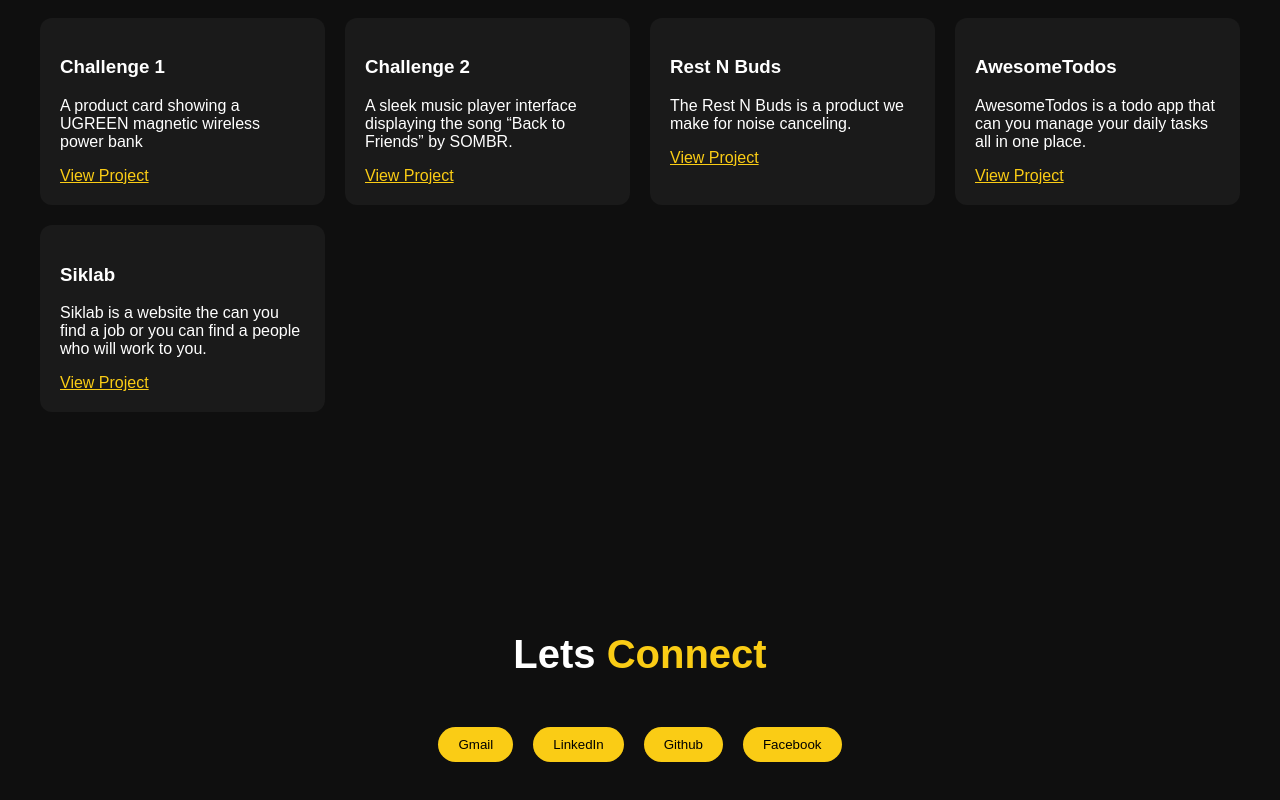
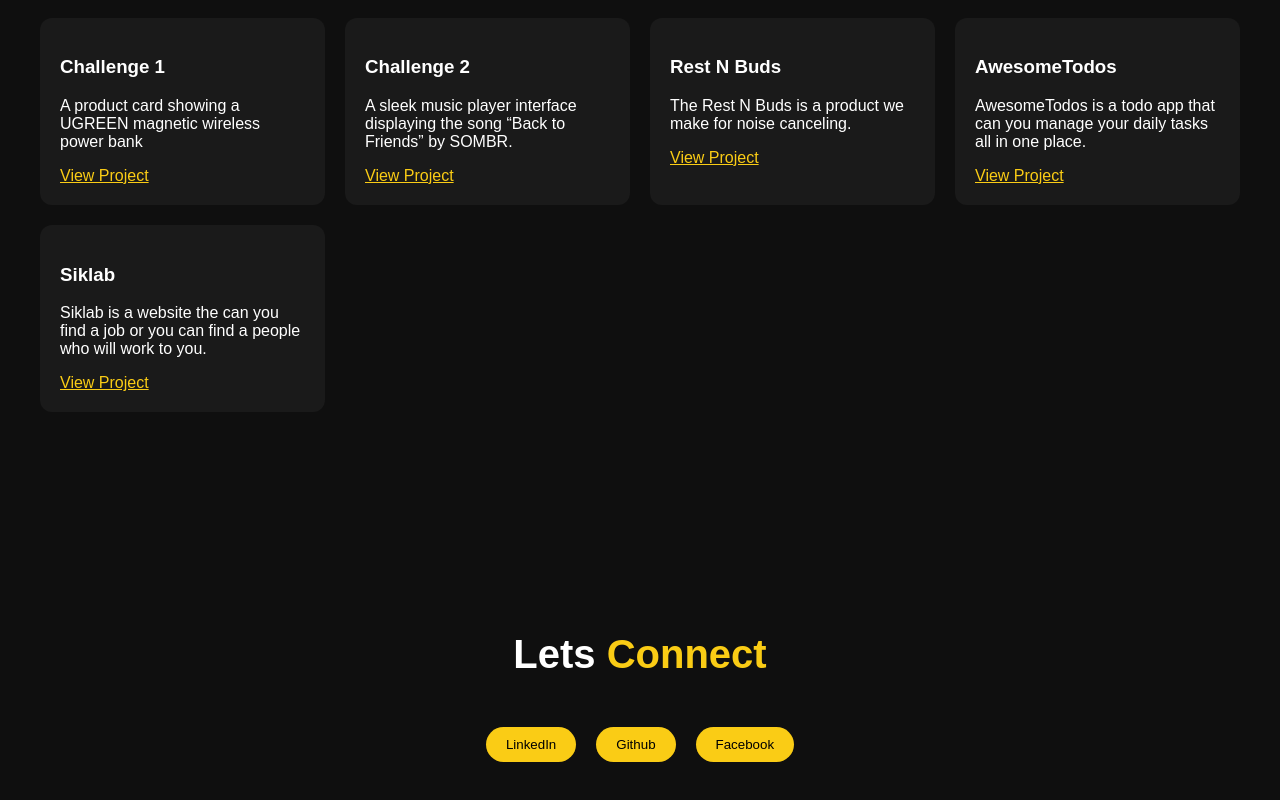
Before and after one commit to Eshero718/my-portfolio, a React app: page / in a window 1280 px wide. Shown: the part 2285-3085 px from the top of the page. Built offline with nearby package versions, Linux system fonts and the light colour scheme; the HTML template or start-up script is replaced by a standard one.

Commit message:
Update App.jsx

```diff
--- a/src/App.jsx
+++ b/src/App.jsx
@@ -121,7 +121,6 @@
       <section id="contact" className="contact">
         <h3>Lets <span>Connect</span></h3>
         <div className="contact-buttons">
-          <button onClick={() => window.open("https://myaccount.google.com/")}>Gmail</button>
           <button onClick={() => window.open("https://www.linkedin.com/in/ace-robin-sunio-1ba58a3b9")}>LinkedIn</button>
           <button onClick={() => window.open("https://github.com/Eshero718")}>Github</button>
           <button onClick={() => window.open("https://www.facebook.com/share/18h6LUUVPN/")}>Facebook</button>
```
